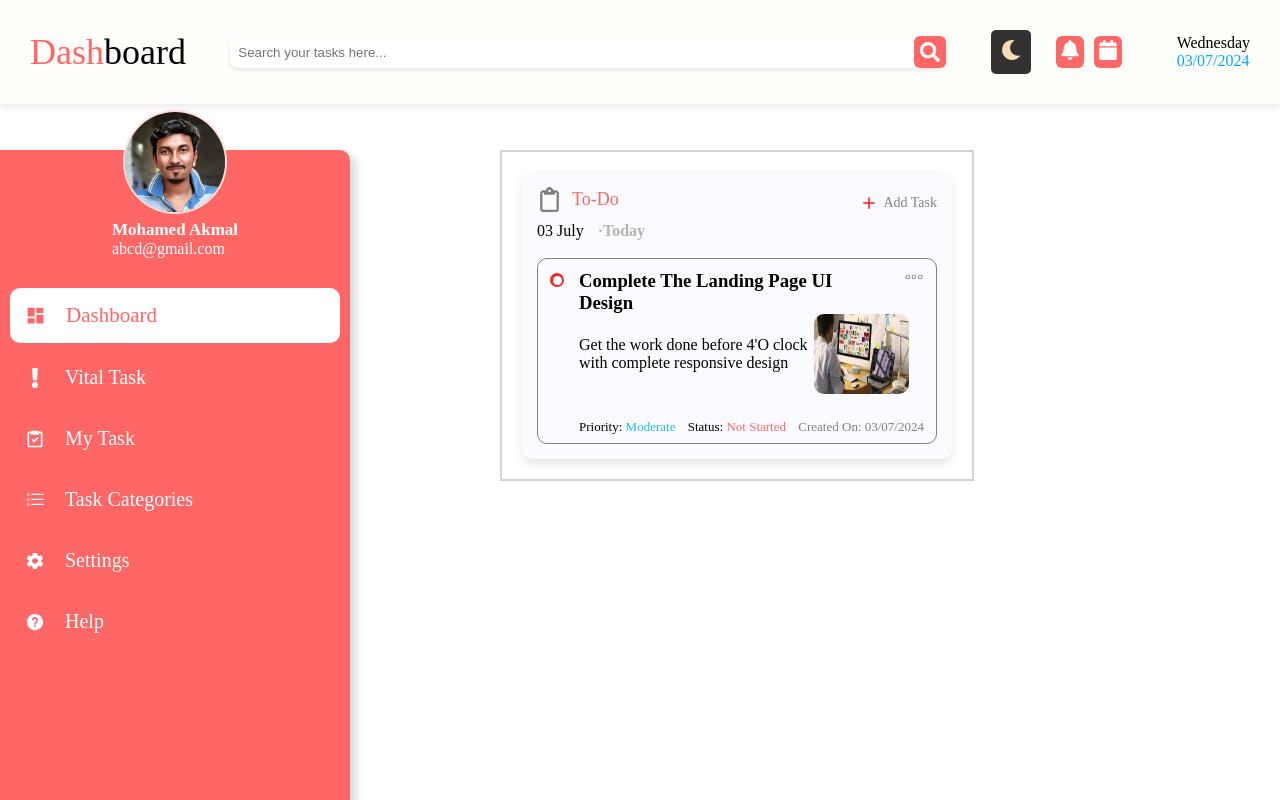
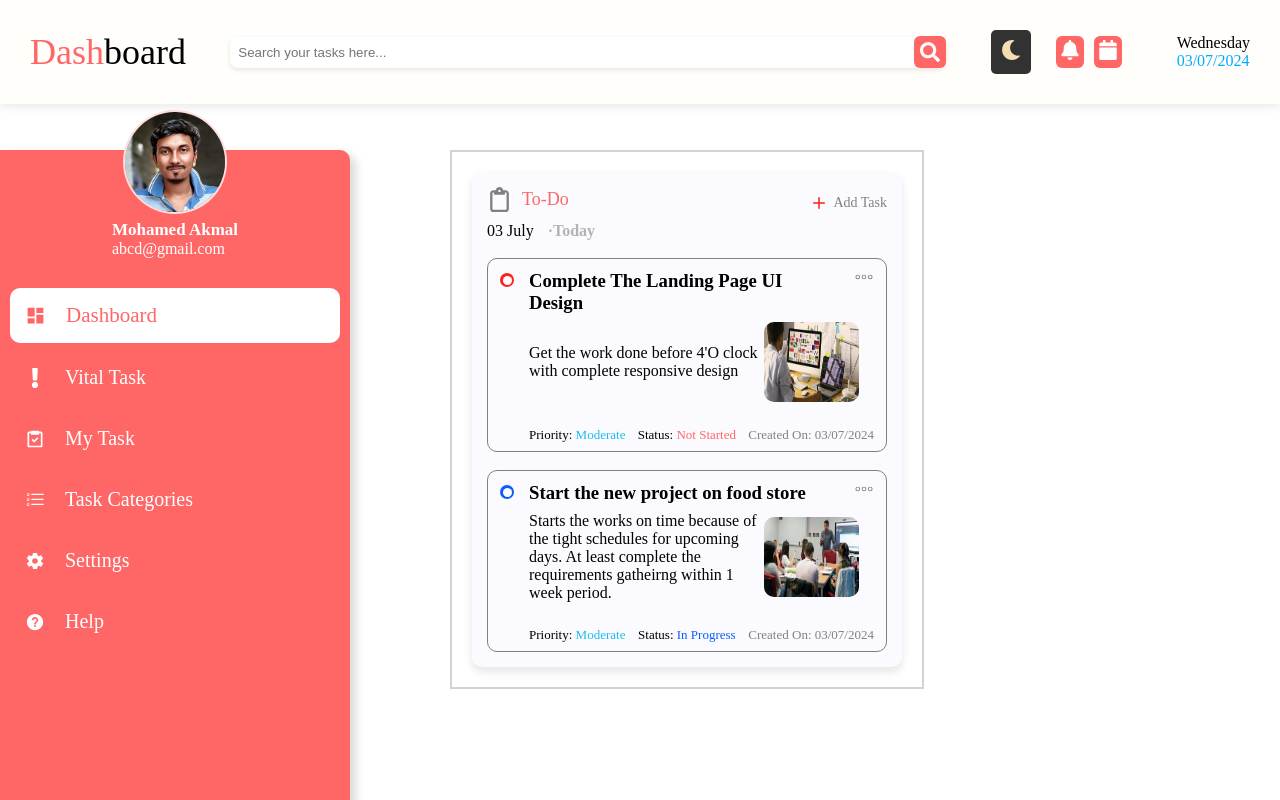
Before and after one commit to Akmal1796/ToDoApp, a React (Vite) app: page / in a window 1280 px wide. Shown: the top 800 px of the page. Built offline with nearby package versions, Linux system fonts and the light colour scheme.

Commit message:
Completed the 2 todo cards

```diff
--- a/src/Components/Tasks.css
+++ b/src/Components/Tasks.css
@@ -1,6 +1,6 @@
 .tasks-container {
     position: absolute;
-    left: 500px;
+    left: 450px;
     border: 2px solid lightgray;
     padding: 20px;
 }
@@ -32,6 +32,7 @@
     display: flex;
     align-items: first baseline;
     justify-content: space-between;
+    margin-bottom: 8px;
 }
 
 .todo-content-header h3 {
@@ -51,6 +52,17 @@
     width: 14px;
     height: 14px;
     background-color: #fa2323;
+    border-radius: 50%;
+    display: flex;
+    justify-content: center;
+    align-items: center;
+    position: relative;
+}
+
+.outer-circle-progress {
+    width: 14px;
+    height: 14px;
+    background-color: #0c5cfb;
     border-radius: 50%;
     display: flex;
     justify-content: center;
@@ -94,6 +106,10 @@
 
 .status span {
     color: #FF6767;
+}
+
+.status-progress span {
+    color: #0c5cfb;
 }
 
 .status-date {
--- a/src/Components/Tasks.jsx
+++ b/src/Components/Tasks.jsx
@@ -4,6 +4,7 @@ import { FaRegClipboard } from "react-icons/fa6";
 import { LuPlus } from "react-icons/lu";
 import { PiDotsThreeOutlineLight } from "react-icons/pi";
 import UIDesign from '/public/Images/UIdesign.jpg'
+import Project from '/public/Images/project.jpeg'
 
 const Tasks = () => {
   return (
@@ -51,6 +52,33 @@ const Tasks = () => {
             </div>
           </div>
         </div>
+
+        <div className='todo-container'>
+          <div className='todo-content-header'>
+            <div className='todo-bullet-header'>
+              <div class="outer-circle-progress">
+                <div class="inner-circle"></div>
+              </div>
+              <h3>Start the new project on food store</h3>
+            </div>
+            <div><PiDotsThreeOutlineLight size={20} color='gray'/></div>
+          </div>
+          <div className='todo-content'>
+            <p>Starts the works on time because of the tight schedules for upcoming days. At least complete the requirements gatheirng within 1 week period.</p>
+            <img src={Project} className='todo-img'/>
+          </div>
+          <div className='todo-status'>
+            <div className='status-priority'>
+              <p>Priority: <span>Moderate</span></p>
+            </div>
+            <div className='status-progress'>
+              <p>Status: <span>In Progress</span></p>
+            </div>
+            <div className='status-date'>
+              <p>Created On: 03/07/2024</p>
+            </div>
+          </div>
+        </div>
       </div>
 
       <div className='task-status'>
```
